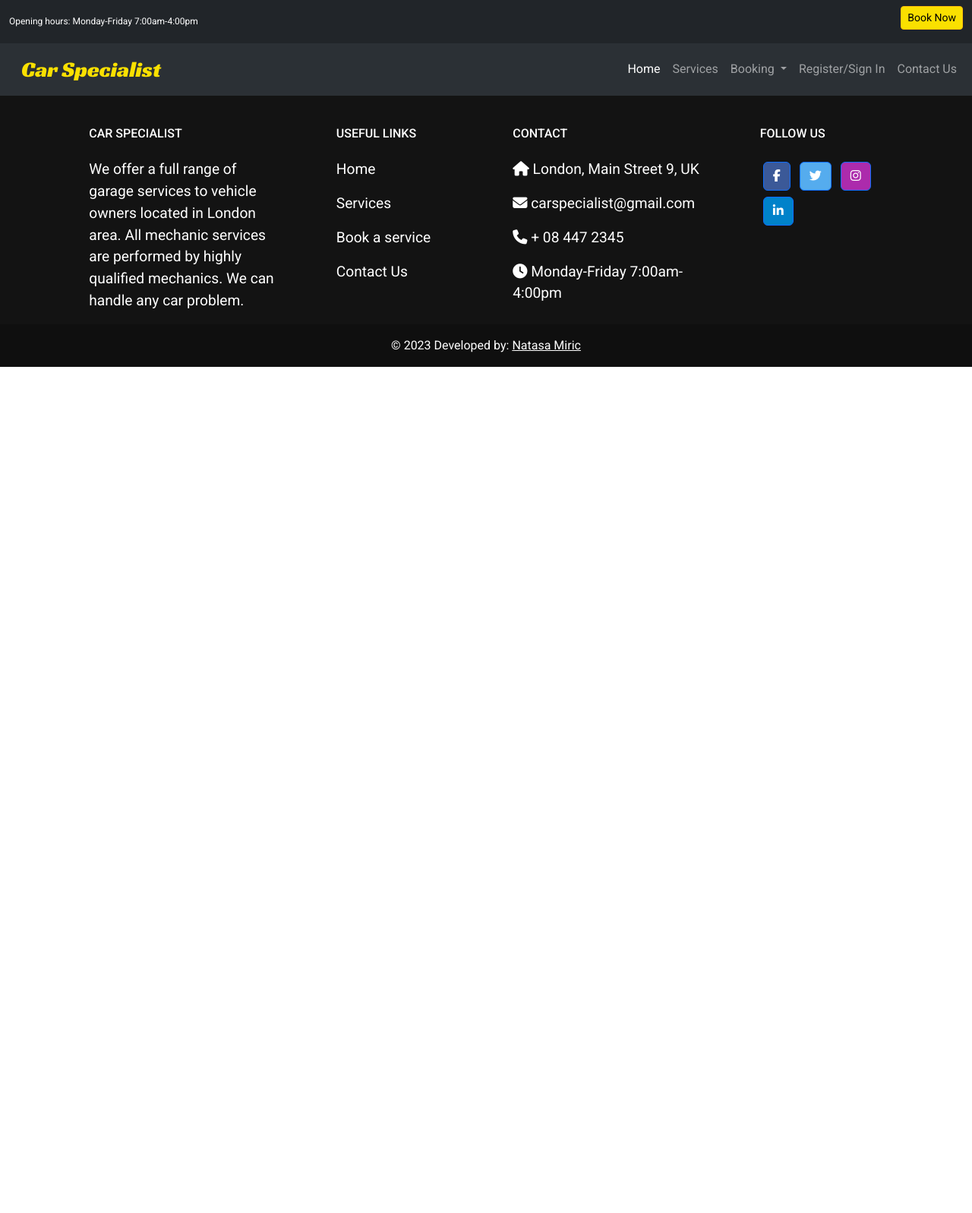
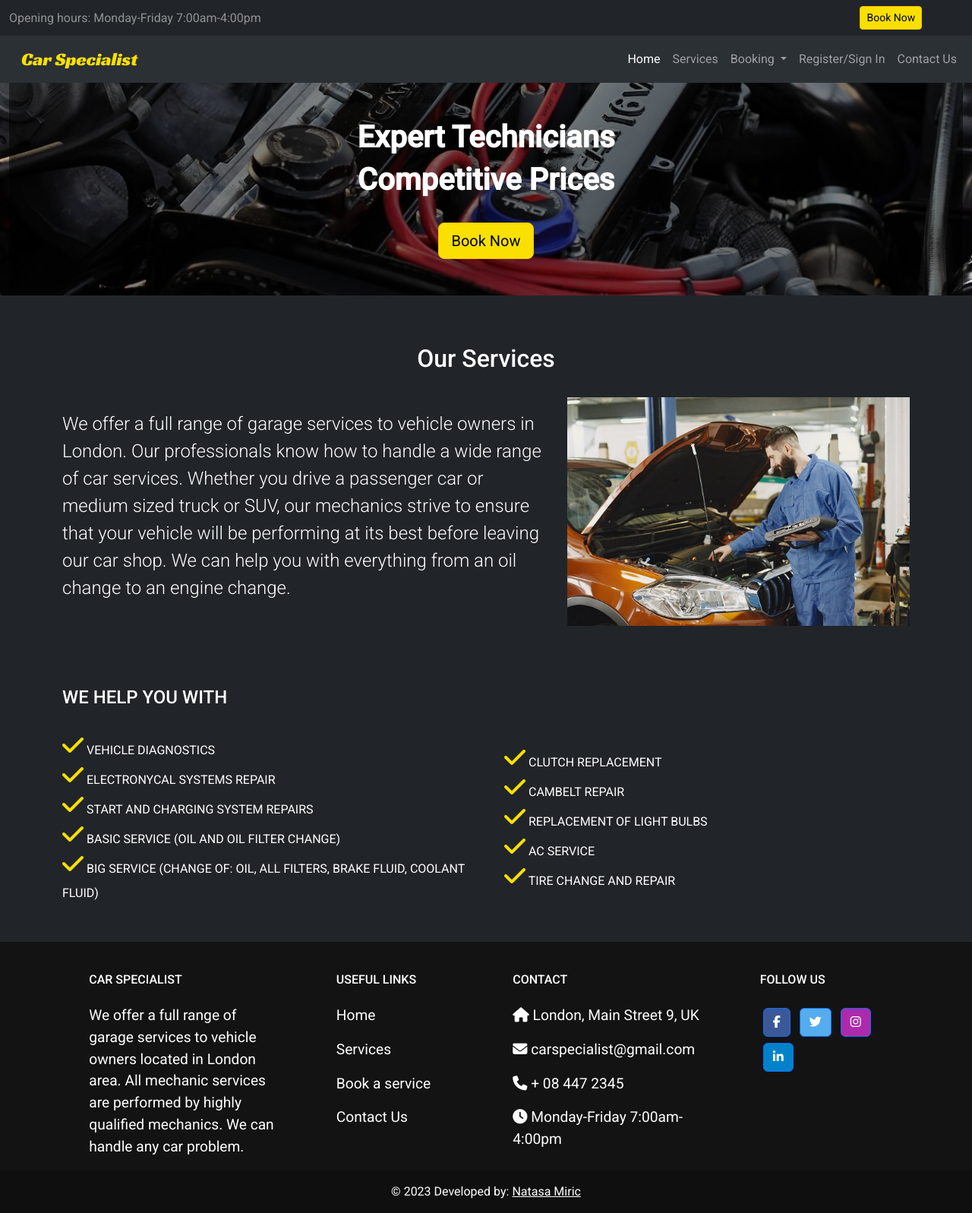
Before and after one commit to NatasaMiric/car-specialist, a Django app: page /services/ in a window 1280 px wide. Shown: the whole page at 76% size. Before the commit the page ends 483 px from the top, so only its background shows below. Run offline with Django 3.2, Linux system fonts and the light colour scheme; some libraries are stand-ins or nearby versions.

Commit message:
feat:Add services template and style

```diff
--- a/static/css/style.css
+++ b/static/css/style.css
@@ -9,15 +9,11 @@ p {
 
 .navbar-brand {
     font-family: 'Racing Sans One', sans-serif;
-    font-size: 180%;
+    font-size: 150%;
     color: #fae000;
     margin-left: 1rem;
 }
 
-.nav-first-line {
-    color: white;
-    font-size: 12px;
-}
 
 .btn-warning {
     background-color: #fae000;
@@ -68,3 +64,7 @@ p {
 .link:hover {
     text-decoration: underline;
 }
+
+.fa-check {
+    color: #fae000;
+}
--- a/templates/base.html
+++ b/templates/base.html
@@ -24,13 +24,13 @@
 
 <body>
     <!-- Navigation -->
-    <div class="container-fluid text-lg-start bg-dark">
-        <div class="row pt-1" >
-            <div class="col col-sm-10 pt-2 text-left">
-                <p><span class="nav-first-line">Opening hours: Monday-Friday 7:00am-4:00pm</span></p>
+    <div class="container-fluid bg-dark">
+        <div class="row py-2 align-items-center">
+            <div class="col col-sm-10 text-left">
+                <span class="text-white-50">Opening hours: Monday-Friday 7:00am-4:00pm</span>
             </div>
-            <div class="col col-sm-2 text-end py-1">
-                <a href="{% url 'booking' %}" class="btn btn-warning btn-sm"><span>Book Now</span> </a>
+            <div class="col col-sm-2 text-center">
+                <a href="{% url 'booking' %}" class="btn btn-warning btn-sm"><span>Book Now</span></a>
             </div>
         </div>
     </div>
@@ -98,7 +98,7 @@
                             <a class="link text-white" href="{% url 'home' %}">Home</a>
                         </p>
                         <p>
-                            <a class="link text-white" href="{% url 'services' %}" >Services</a>
+                            <a class="link text-white" href="{% url 'services' %}">Services</a>
                         </p>
                         <p>
                             <a class="link text-white" href="{% url 'booking' %}">Book a service</a>
@@ -120,20 +120,23 @@
                         <h6 class="text-uppercase mb-4 font-weight-bold">Follow us</h6>
 
                         <!-- Facebook -->
-                        <a class="btn btn-primary btn-floating m-1" style="background-color: #3b5998" href="https://www.facebook.com/"
-                            role="button" target="_blank"><i class="fab fa-facebook-f"></i></a>
+                        <a class="btn btn-primary btn-floating m-1" style="background-color: #3b5998"
+                            href="https://www.facebook.com/" role="button" target="_blank"><i
+                                class="fab fa-facebook-f"></i></a>
 
                         <!-- Twitter -->
-                        <a class="btn btn-primary btn-floating m-1" style="background-color: #55acee" href="https://twitter.com/"
-                            role="button" target="_blank"><i class="fab fa-twitter"></i></a>
+                        <a class="btn btn-primary btn-floating m-1" style="background-color: #55acee"
+                            href="https://twitter.com/" role="button" target="_blank"><i class="fab fa-twitter"></i></a>
 
                         <!-- Instagram -->
-                        <a class="btn btn-primary btn-floating m-1" style="background-color: #ac2bac" href="https://www.instagram.com/"
-                            role="button" target="_blank"><i class="fab fa-instagram"></i></a>
+                        <a class="btn btn-primary btn-floating m-1" style="background-color: #ac2bac"
+                            href="https://www.instagram.com/" role="button" target="_blank"><i
+                                class="fab fa-instagram"></i></a>
 
                         <!-- Linkedin -->
-                        <a class="btn btn-primary btn-floating m-1" style="background-color: #0082ca" href="https://www.linkedin.com/"
-                            role="button" target="_blank"><i class="fab fa-linkedin-in"></i></a>
+                        <a class="btn btn-primary btn-floating m-1" style="background-color: #0082ca"
+                            href="https://www.linkedin.com/" role="button" target="_blank"><i
+                                class="fab fa-linkedin-in"></i></a>
                     </div>
                 </div>
             </section>
--- a/templates/services.html
+++ b/templates/services.html
@@ -1,5 +1,68 @@
 {% extends "base.html" %}
+{% load static %}
+{% block content %}
+<header>
+    <div class="container-fluid bg-dark bg-image hero"
+        style="background-image: url('{% static 'img/servicehero.jpg' %}')">
+        <div class="mask" style="background-color: rgba(0, 0, 0, 0.5);">
+            <div class="row justify-content-center">
+                <div class="col-lg-6">
+                    <div class="text-center my-5">
+                        <h1 class="display-8 fw-bolder text-white mb-2 px-1">Expert Technicians</h1>
+                        <h1 class="display-8 fw-bolder text-white mb-2 px-1">Competitive Prices</h1>
+                        <div class="text-center">
+                            <a class="btn btn-warning btn-lg mt-4" href="{% url 'booking' %}">Book Now</a>
+                        </div>
+                    </div>
+                </div>
+            </div>
+        </div>
+    </div>
+    </div>
+</header>
 
-{% block content %}
+<!-- Services-->
+<section class="page-section bg-dark">
+    <div class="container">
+        <div class="row text-white">
+            <h2 class="section-heading text-center text-capitalize">Our Services</h2>
+        </div>
+        <div class="row text-white">
+            <div class="col-lg-7 order-lg-1 my-auto lh-base lead">
+                <p>We offer a full range of garage services to vehicle owners in London. Our professionals know how to
+                    handle a wide range of car services. Whether you drive a passenger car or medium sized truck or SUV,
+                    our mechanics strive to ensure that your vehicle will be performing at its best before leaving our
+                    car shop. We can help you with everything from an oil change to an engine change.</p>
+            </div>
+            <div class="col-lg-5 order-lg-2">
+                <img src="{% static 'img/services1.jpg' %}" alt="car service" class="img-fluid">
+            </div>
+        </div>
+        <div class="row text-white text-uppercase mt-5 gx-5">
+            <h4 class="section-heading text-lg-start">We help you with</h4>
+            <div class="col-lg-6 my-auto">
+                <ul class="mb-3 list-unstyled lh-lg">
+                    <li><i class="fa fa-check fa-2x"></i> Vehicle diagnostics</li>
+                    <li><i class="fa fa-check fa-2x"></i> Electronycal systems repair</li>
+                    <li><i class="fa fa-check fa-2x"></i> Start and Charging System repairs</li>
+                    <li><i class="fa fa-check fa-2x"></i> Basic Service (oil and oil filter change)</li>
+                    <li><i class="fa fa-check fa-2x"></i> Big Service (change of: oil, all filters, brake fluid,
+                        coolant fluid)</li>
+                </ul>
+            </div>
+            <div class="col-lg-6 my-auto lh-lg">
+                <ul class="mb-3 list-unstyled">
+                    <li><i class="fa fa-check fa-2x"></i> Clutch replacement</li>
+                    <li><i class="fa fa-check fa-2x"></i> Cambelt repair</li>
+                    <li><i class="fa fa-check fa-2x"></i> Replacement of light bulbs</li>
+                    <li><i class="fa fa-check fa-2x"></i> AC Service</li>
+                    <li><i class="fa fa-check fa-2x"></i> Tire change and Repair</li>
+
+                </ul>
+            </div>
+        </div>
+    </div>
+
+</section>
 
 {%endblock%}
--- a/workshop/models.py
+++ b/workshop/models.py
@@ -4,7 +4,7 @@ from datetime import datetime
 
 SERVICE_TYPE = (
     ('Vehicle Diagnostics', 'Vehicle Diagnostics'),
-    ('Starting and charging system repairs', 'Start and charging system repairs'),
+    ('Starting and charging system repairs', 'Starting and charging system repairs'),
     ('Replacement of light bulbs', 'Replacement of light bulbs'),
     ('AC service', 'AC service'),
     ('Clutch replacement', 'Clutch replacement'),
```
Also changed, not shown: templates/index.html (+14 -13 lines), static/img/servicehero.jpg (added), static/img/services1.jpg (added).
